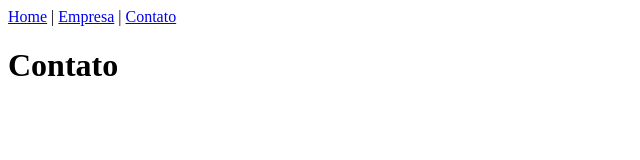
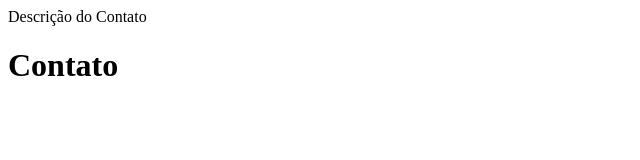
Before and after one commit to Josimarmn/Atividades_JMN, a plain HTML site: page Atividade01/Contato.html in a window 1280 px wide. Shown: the whole page, without its empty margins (0-640 px from the left). Drawn offline with Linux system fonts and the light colour scheme.

Commit message:
Update Contato.html

```diff
--- a/Atividade01/Contato.html
+++ b/Atividade01/Contato.html
@@ -6,9 +6,7 @@
             </title>
         </head>
         <body>
-            <a href= target="_blank" "index.html">Home</a> |
-            <a href= target="_blank" "Empresa.html">Empresa</a> |
-            <a href= target="_blank" "Contato.html">Contato</a>
+Descrição do Contato
 
         </body>
       <h1>Contato</h1>
```
